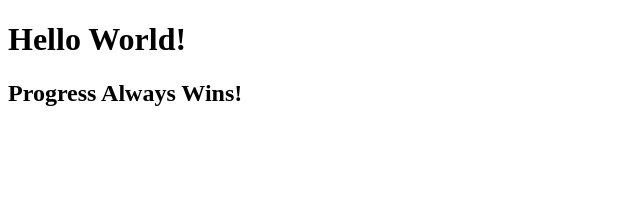
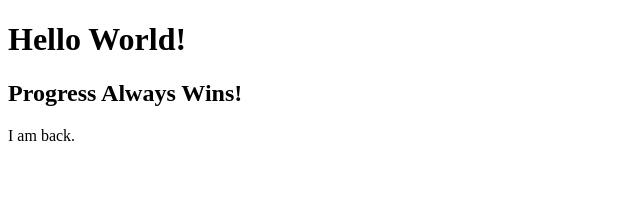
Before and after one commit to OlehKozubJS/new-era-project, a React (Create React App) app: page / in a window 1280 px wide. Shown: the top 217 px of the page, without its empty margins (0-640 px from the left). Built offline with nearby package versions, Linux system fonts and the light colour scheme.

Commit message:
Update App.jsx

```diff
--- a/src/App.jsx
+++ b/src/App.jsx
@@ -3,6 +3,7 @@ const App = () => {
     <>
       <h1>Hello World!</h1>
       <h2>Progress Always Wins!</h2>
+      <p>I am back.</p>
     </>
   );
 };
```
